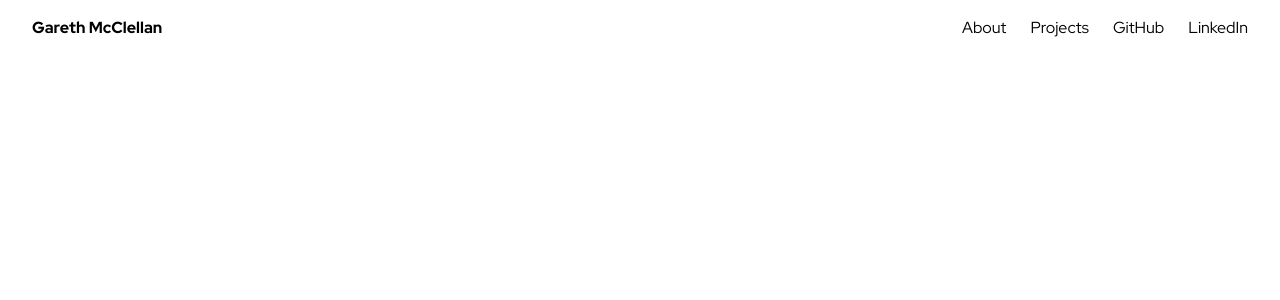
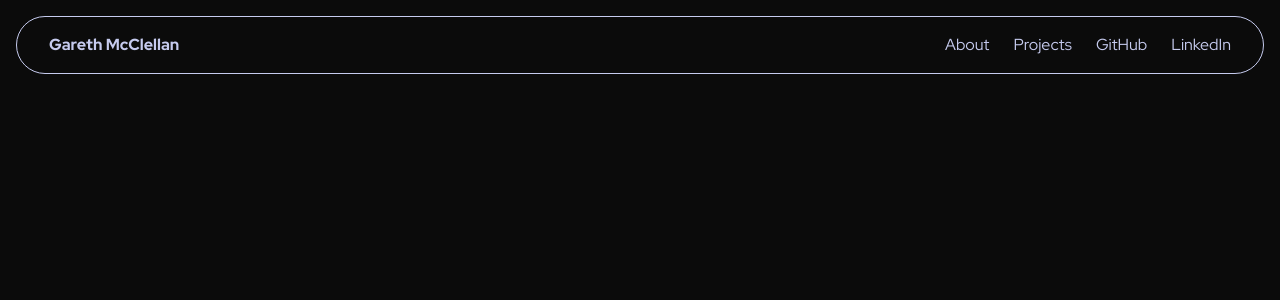
Before and after one commit to mwxg/personal-website, a Next.js app in the folder frontend/: page / in a window 1280 px wide. Shown: the top 300 px of the page. Built offline with nearby package versions, Linux system fonts and the light colour scheme; a web font is replaced by a local one.

Commit message:
pick colors

```diff
--- a/frontend/src/app/globals.css
+++ b/frontend/src/app/globals.css
@@ -4,10 +4,16 @@
   --font-sans: var(--font-red-hat-display), sans-serif;
   --font-serif: var(--font-libertinus-serif), serif;
   --font-weight-bold: 800;
+
+  --color-page: #0b0b0b;
+  --color-surface: #1d1d1d;
+  --color-ink: #c6cbef; /* text */
+  --color-accent: #f69dcf;
 }
 
 @layer base {
   body {
+    background-color: var(--color-page);
     font-family: var(--font-red-hat-display), sans-serif;
     font-weight: 400;
   }
--- a/frontend/src/components/Navbar.tsx
+++ b/frontend/src/components/Navbar.tsx
@@ -2,18 +2,19 @@ import Link from "next/link";
 
 export default function Navbar() {
   return (
-    <nav className="flex items-center px-8 py-4">
-      <Link href="/" className="font-bold">
+    <nav className="flex items-center px-8 py-4 text-ink mx-4 my-4 border-1 border-ink rounded-full">
+      <Link href="/" className="font-bold hover:text-accent transition duration-200">
         Gareth McClellan
       </Link>
 
       <div className="ml-auto flex items-center gap-6">
-        <Link href="/about">About</Link>
-        <Link href="/projects">Projects</Link>
+        <Link href="/about" className="hover:text-accent transition duration-200">About</Link>
+        <Link href="/projects" className="hover:text-accent transition duration-200">Projects</Link>
         <Link
           href="https://github.com/mwxg"
           target="_blank"
           rel="noopener noreferrer"
+          className="hover:text-accent transition duration-200"
         >
           GitHub
         </Link>
@@ -21,6 +22,7 @@ export default function Navbar() {
           href="https://www.linkedin.com/in/gareth-mcclellan/"
           target="_blank"
           rel="noopener noreferrer"
+          className="hover:text-accent transition duration-200"
         >
           LinkedIn
         </Link>
```
